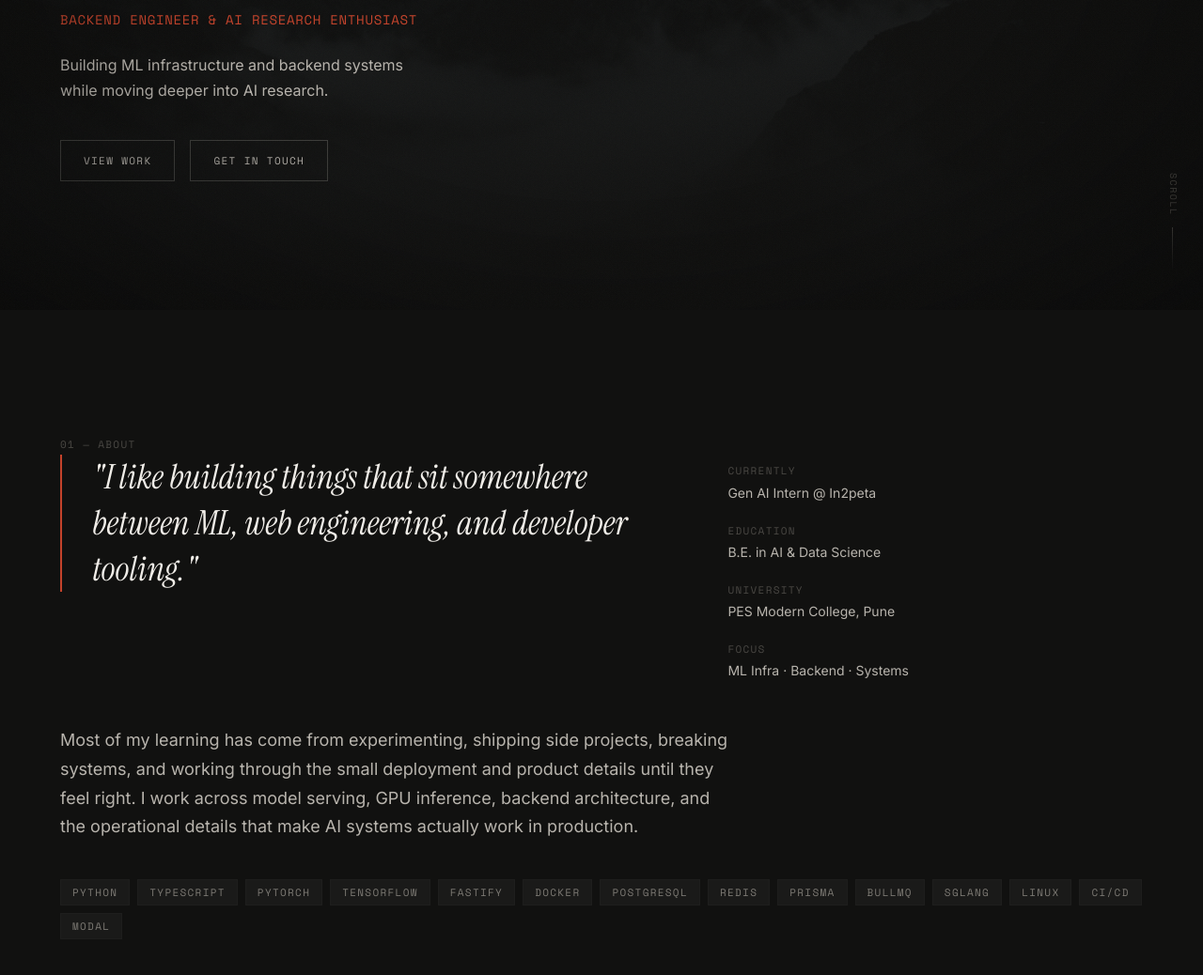
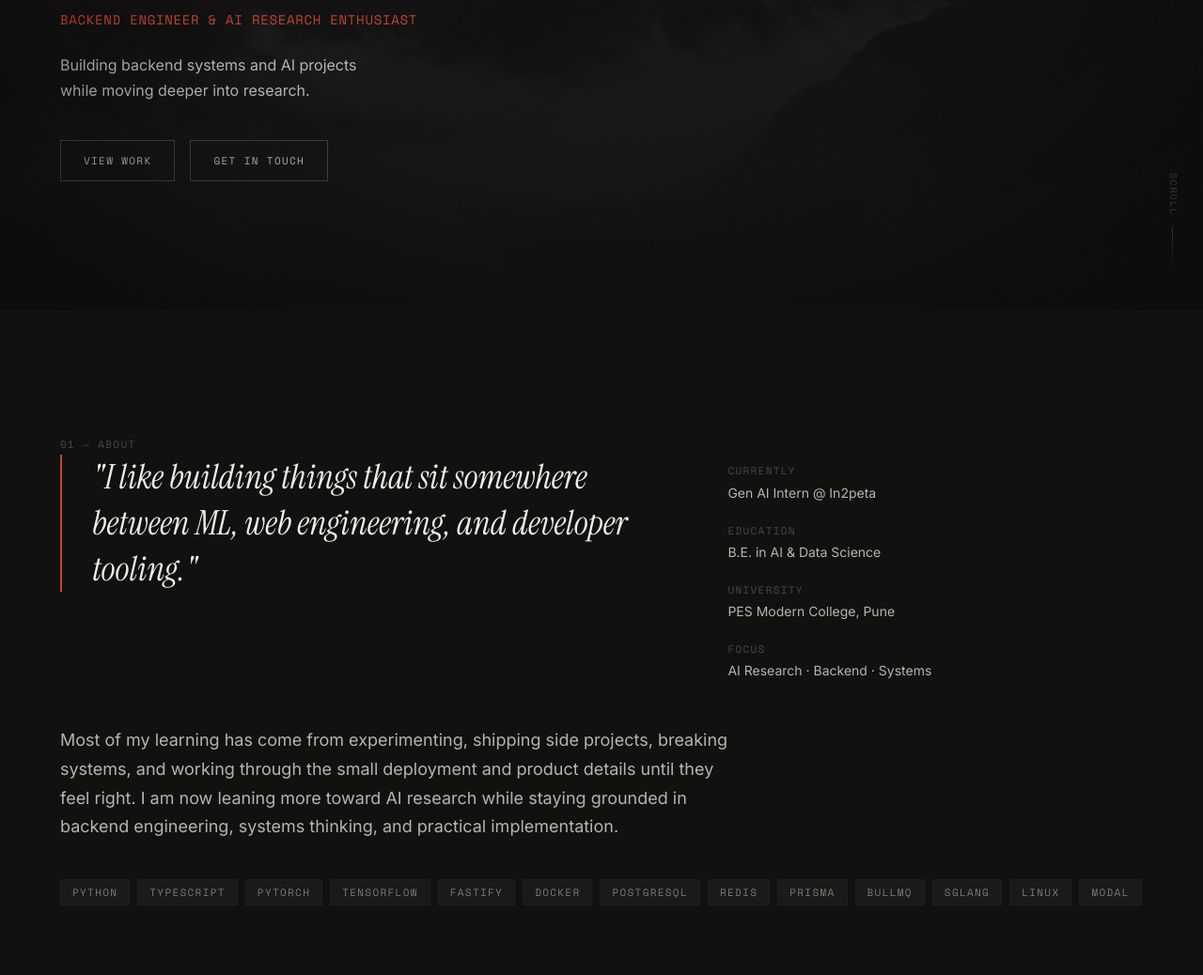
Before and after one commit to ruxir-ig/ruxir-ig, an Astro site: page / in a window 1280 px wide. Shown: the part 470-1508 px from the top of the page at 94% size. Built offline with nearby package versions, Linux system fonts and the light colour scheme; Astro itself is replaced by a stand-in of ours.

Commit message:
Shift positioning from ML infrastructure to AI research focus
- Update website copy to reflect AI research emphasis
- Remove CI/CD from skills and experience descriptions
- Regenerate resume PDF

```diff
--- a/src/layouts/Base.astro
+++ b/src/layouts/Base.astro
@@ -7,7 +7,7 @@ interface Props {
 
 const {
   title,
-  description = 'Backend engineer and AI research enthusiast building ML infrastructure, backend systems, and developer tools.',
+  description = 'Backend engineer and AI research enthusiast building AI projects, backend systems, and developer tools.',
   class: className = '',
 } = Astro.props;
 
--- a/src/pages/index.astro
+++ b/src/pages/index.astro
@@ -21,8 +21,8 @@ import Base from '../layouts/Base.astro';
       </h1>
       <p class="hero-role hero-animate" style="--delay: 3">Backend Engineer & AI Research Enthusiast</p>
       <p class="hero-sub hero-animate" style="--delay: 4">
-        Building ML infrastructure and backend systems<br class="hide-mobile" />
-        while moving deeper into AI research.
+        Building backend systems and AI projects<br class="hide-mobile" />
+        while moving deeper into research.
       </p>
       <div class="hero-cta hero-animate" style="--delay: 5">
         <a href="/work" class="btn-ghost">View Work</a>
@@ -63,7 +63,7 @@ import Base from '../layouts/Base.astro';
           </div>
           <div class="detail-item">
             <span class="detail-label">Focus</span>
-            <span class="detail-value">ML Infra · Backend · Systems</span>
+            <span class="detail-value">AI Research · Backend · Systems</span>
           </div>
         </div>
       </div>
@@ -71,8 +71,8 @@ import Base from '../layouts/Base.astro';
       <p class="about-body" data-reveal style="--stagger: 3">
         Most of my learning has come from experimenting, shipping side projects, breaking systems,
         and working through the small deployment and product details until they feel right.
-        I work across model serving, GPU inference, backend architecture, and the operational details
-        that make AI systems actually work in production.
+        I am now leaning more toward AI research while staying grounded in backend engineering,
+        systems thinking, and practical implementation.
       </p>
 
       <div class="about-skills" data-reveal style="--stagger: 4">
@@ -88,7 +88,6 @@ import Base from '../layouts/Base.astro';
         <span class="tag">BullMQ</span>
         <span class="tag">SGLang</span>
         <span class="tag">Linux</span>
-        <span class="tag">CI/CD</span>
         <span class="tag">Modal</span>
       </div>
     </div>
--- a/src/pages/work.astro
+++ b/src/pages/work.astro
@@ -43,7 +43,7 @@ import Base from '../layouts/Base.astro';
             <ul class="timeline-list">
               <li>Built backend and inference infrastructure for the GPU model platform using TypeScript, Fastify, PostgreSQL, Redis, Prisma, BullMQ, and Docker</li>
               <li>Implemented job orchestration, model lifecycle flows, runtime packaging, API workflows, and model-serving paths</li>
-              <li>Worked across CI/CD, Docker builds, runtime configuration, and Modal/Koyeb deployment flows</li>
+              <li>Worked across Docker builds, runtime configuration, and Modal/Koyeb deployment flows</li>
               <li>Debugged production deployment issues across API, runtime, catalog, and inference layers</li>
               <li>Added guardrails for billing safety, idempotency, rate limiting, and access control</li>
             </ul>
```
Also changed, not shown: 2 other files.
